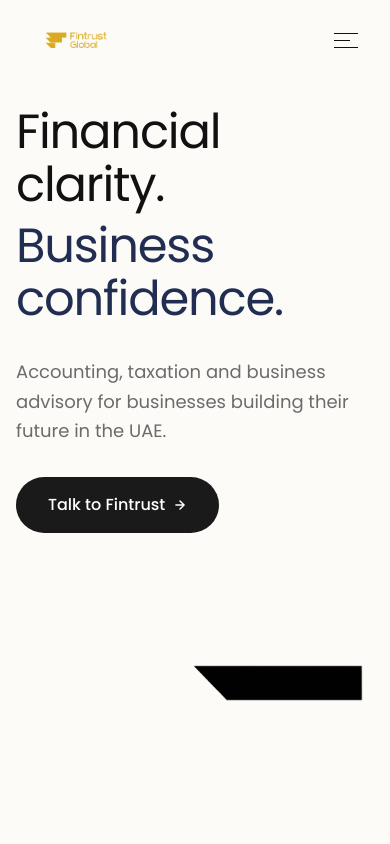
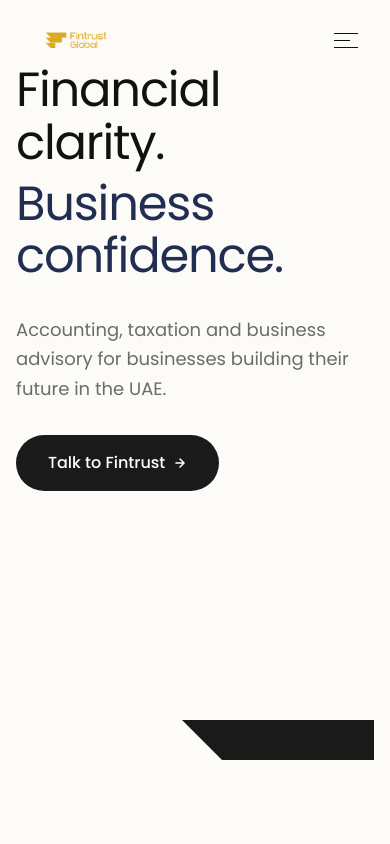
Before and after one commit to MuhammedShammas011/FintrustGlobal, a React (Vite) app: page / in a window 390 px wide. Shown: the top 844 px of the page. Built offline with nearby package versions, Linux system fonts and the light colour scheme; the HTML template or start-up script is replaced by a standard one.

Commit message:
fewUpdates22Sep1:30

```diff
--- a/src/components/Hero.tsx
+++ b/src/components/Hero.tsx
@@ -1,16 +1,62 @@
-import { motion } from 'framer-motion'
-import topBlock from '../assets/TopBlock.png'
+import { useRef } from 'react'
+import { motion, useScroll, useTransform } from 'framer-motion'
+
+const LogoBlock = ({ className }: { className: string }) => (
+  <div className={`relative overflow-hidden ${className}`}>
+    <div
+      className="absolute top-0 bottom-0 bg-[#1A1A1A] w-[200%]"
+      style={{
+        transform: 'skewX(45deg)',
+        transformOrigin: 'top left',
+        left: '0'
+      }}
+    />
+  </div>
+)
 
 export default function Hero() {
+  const containerRef = useRef<HTMLElement>(null)
+
+  const { scrollYProgress } = useScroll({
+    target: containerRef,
+    offset: ["start start", "end end"]
+  })
+
+  // ── Heading transitions ──────────────────────────────
+  // H1 fades out: 0.20 → 0.30
+  const opacity1 = useTransform(scrollYProgress, [0, 0.20, 0.30], [1, 1, 0])
+  const y1 = useTransform(scrollYProgress, [0, 0.20, 0.30], [0, 0, -30])
+
+  // H2 fades in: 0.35 → 0.45  |  fades out: 0.55 → 0.65
+  const opacity2 = useTransform(scrollYProgress, [0, 0.35, 0.45, 0.55, 0.65], [0, 0, 1, 1, 0])
+  const y2 = useTransform(scrollYProgress, [0, 0.35, 0.45, 0.55, 0.65], [30, 30, 0, 0, -30])
+
+  // H3 fades in: 0.65 → 0.75
+  const opacity3 = useTransform(scrollYProgress, [0, 0.65, 0.75, 1], [0, 0, 1, 1])
+  const y3 = useTransform(scrollYProgress, [0, 0.65, 0.75, 1], [30, 30, 0, 0])
+
+  // ── Block slide-up animations ──────────────────────────────
+  // Each block slides UP from 180px below its natural position to 0, then stays
+  const middleBlockY = useTransform(scrollYProgress, [0, 0.35, 0.50, 1], ['180px', '180px', '0px', '0px'])
+  const middleBlockOpacity = useTransform(scrollYProgress, [0, 0.35, 0.50, 1], [0, 0, 1, 1])
+
+  const bottomBlockY = useTransform(scrollYProgress, [0, 0.65, 0.80, 1], ['180px', '180px', '0px', '0px'])
+  const bottomBlockOpacity = useTransform(scrollYProgress, [0, 0.65, 0.80, 1], [0, 0, 1, 1])
+
   return (
-    <section className="relative min-h-[90vh] bg-[#FCFBF8] flex flex-col justify-center overflow-hidden" id="hero">
-      {/* Main content */}
+    <section ref={containerRef} className="relative h-[300vh] bg-[#FCFBF8]" id="hero">
+      <div className="sticky top-0 h-screen w-full flex flex-col justify-center overflow-hidden">
         <div className="w-full max-w-[1440px] mx-auto px-4 md:px-8 relative z-10 flex flex-col md:flex-row items-center justify-between pt-16 h-full min-h-[80vh]">
 
           {/* Left Content */}
           <div className="w-full md:w-1/2 flex flex-col items-start text-left mb-12 md:mb-0 pr-4">
+
+            {/* Overlapping Headings Container */}
+            <div className="grid w-full mb-8">
+              {/* Heading 1 */}
+              <motion.div style={{ opacity: opacity1, y: y1, gridArea: '1/1' }}>
                 <motion.h1
-            className="text-5xl md:text-6xl lg:text-[4.5rem] xl:text-[5rem] leading-[1.1] text-near-black font-normal tracking-tight flex flex-col gap-2 mb-8"
+                  className="text-5xl md:text-6xl lg:text-[4.5rem] xl:text-[5rem] leading-[1.1] text-near-black font-normal tracking-tight flex flex-col gap-2"
                   initial={{ opacity: 0 }}
                   animate={{ opacity: 1 }}
                   transition={{ duration: 0.8, ease: [0.25, 0.1, 0.25, 1], delay: 0.1 }}
@@ -18,6 +64,25 @@ export default function Hero() {
                   <span className="block">Financial clarity.</span>
                   <span className="block text-[#212e52]">Business confidence.</span>
                 </motion.h1>
+              </motion.div>
+
+              {/* Heading 2 */}
+              <motion.div style={{ opacity: opacity2, y: y2, gridArea: '1/1' }} className="pointer-events-none">
+                <h1 className="text-5xl md:text-6xl lg:text-[4.5rem] xl:text-[5rem] leading-[1.1] text-near-black font-normal tracking-tight flex flex-col gap-2">
+                  <span className="block">Strategic insight.</span>
+                  <span className="block text-[#212e52]">Unwavering<br />trust.</span>
+                </h1>
+              </motion.div>
+
+              {/* Heading 3 */}
+              <motion.div style={{ opacity: opacity3, y: y3, gridArea: '1/1' }} className="pointer-events-none">
+                <h1 className="text-5xl md:text-6xl lg:text-[4.5rem] xl:text-[5rem] leading-[1.1] text-near-black font-normal tracking-tight flex flex-col gap-2">
+                  <span className="block">Global standards.</span>
+                  <span className="block text-[#212e52]">Local<br />expertise.</span>
+                </h1>
+              </motion.div>
+            </div>
+
             <motion.p
               className="text-muted text-lg md:text-xl max-w-[500px] mb-8 leading-relaxed"
               initial={{ opacity: 0, y: 20 }}
@@ -40,18 +105,41 @@ export default function Hero() {
             </motion.a>
           </div>
 
-        {/* Stacked Graphic Container */}
-        <div className="relative w-full md:w-1/2 flex flex-col justify-center items-end gap-1">
+          {/* ─── Stacked Graphic Container ───────────────────────────────
+              Uses a normal flex-col flow — NO absolute positioning.
+              Each block slides up from 180px below its natural slot to y:0,
+              then holds. This guarantees they stack cleanly with a gap-2 gutter
+              and never overlap each other.
+          ──────────────────────────────────────────────────────────── */}
+          <div className="w-full md:w-1/2 flex flex-col items-end justify-center gap-[2px] md:gap-[3px] xl:gap-[4px] overflow-hidden">
 
             {/* Top Block */}
-          <div className="w-full flex justify-end z-10 pointer-events-none">
-            <img
-              src={topBlock}
-              alt="Top Block"
-              className="w-48 md:w-72 lg:w-96 xl:w-[450px] h-auto object-contain mix-blend-multiply"
-            />
+            <motion.div
+              className="w-full flex justify-end pointer-events-none"
+              initial={{ opacity: 0, clipPath: 'inset(100% 0% 0% 0%)' }}
+              animate={{ opacity: 1, clipPath: 'inset(0% 0% 0% 0%)' }}
+              transition={{ duration: 1.4, ease: [0.77, 0, 0.175, 1], delay: 0.6 }}
+            >
+              <LogoBlock className="w-48 md:w-72 lg:w-96 xl:w-[450px] h-10 md:h-16 lg:h-24 xl:h-[100px]" />
+            </motion.div>
+
+            {/* Middle Block */}
+            <motion.div
+              className="w-full flex justify-end pointer-events-none"
+              style={{ y: middleBlockY, opacity: middleBlockOpacity }}
+            >
+              <LogoBlock className="w-40 md:w-60 lg:w-80 xl:w-[370px] h-10 md:h-16 lg:h-24 xl:h-[100px] mr-8 md:mr-12 lg:mr-16 xl:mr-[80px]" />
+            </motion.div>
+
+            {/* Bottom Block */}
+            <motion.div
+              className="w-full flex justify-end pointer-events-none"
+              style={{ y: bottomBlockY, opacity: bottomBlockOpacity }}
+            >
+              <LogoBlock className="w-32 md:w-48 lg:w-64 xl:w-[290px] h-10 md:h-16 lg:h-24 xl:h-[100px] mr-16 md:mr-24 lg:mr-32 xl:mr-[160px]" />
+            </motion.div>
+
           </div>
-
         </div>
       </div>
     </section>
```
Lines whose indentation alone changed are shown as unchanged.
